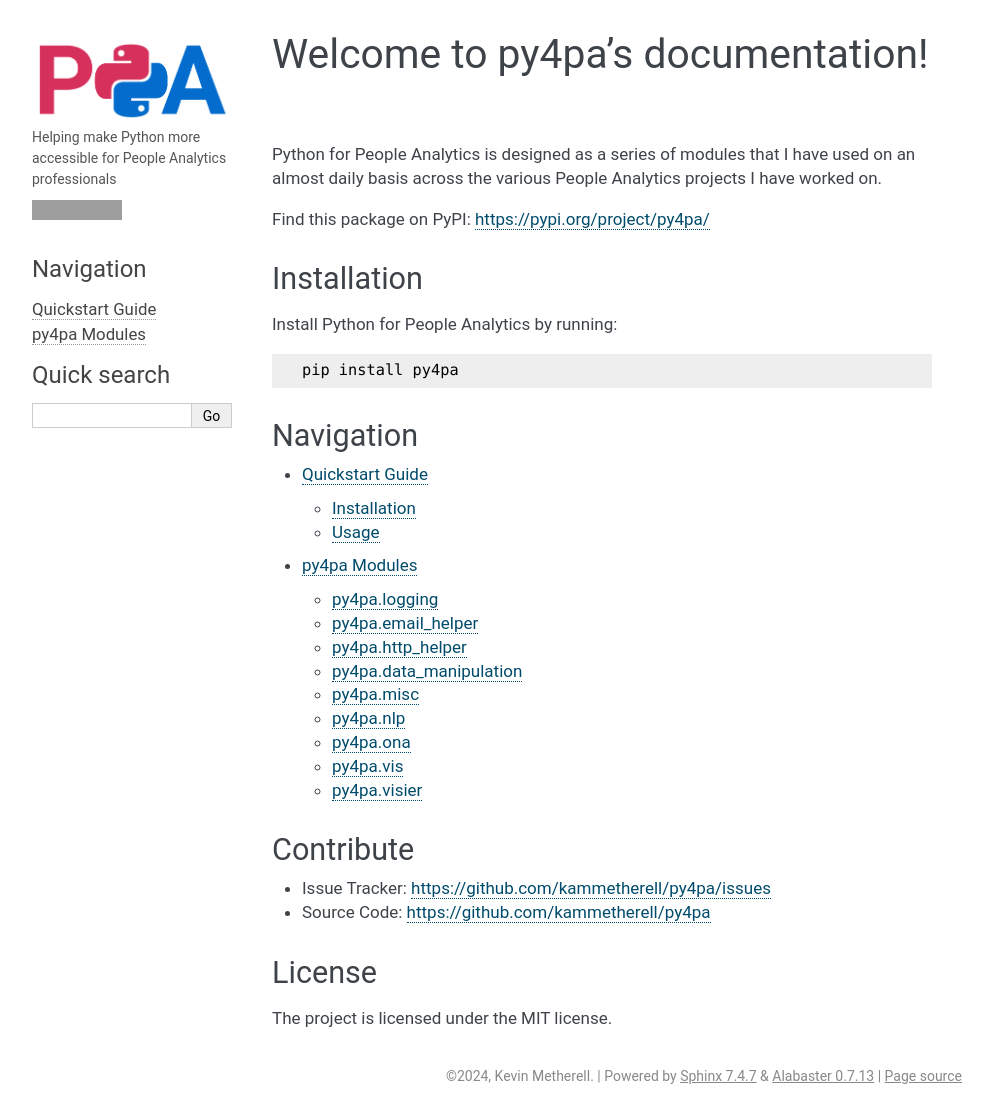
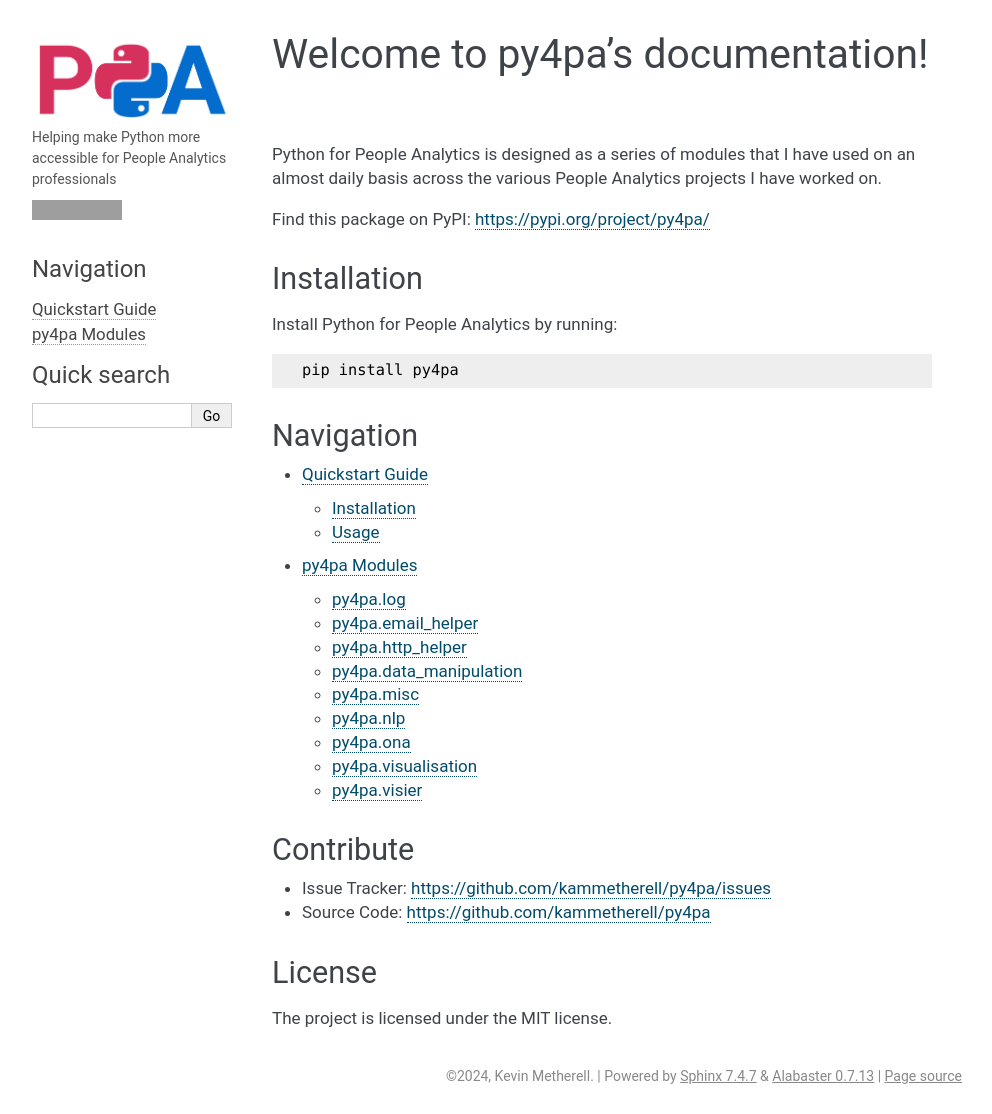
Before and after one commit to kammetherell/py4pa, a Sphinx documentation site: the page built from docs/source/index.rst, in a window 1280 px wide. Shown: the whole page, without its empty margins (148-1140 px from the left). Built offline with Sphinx 7.4.7, drawn with Linux system fonts in a browser that asks for light colours; grey boxes are pictures that could not be loaded.

Commit message:
update docs

```diff
--- a/docs/source/conf.py
+++ b/docs/source/conf.py
@@ -24,6 +24,7 @@
 
 # The full version, including alpha/beta/rc tags
 release = get_version('py4pa')
+version = get_version('py4pa')
 
 
 # -- General configuration ---------------------------------------------------
--- a/docs/source/py4pa.rst
+++ b/docs/source/py4pa.rst
@@ -1,7 +1,7 @@
-py4pa.logging
+py4pa.log
 ------------------
 
-.. automodule:: py4pa.logging
+.. automodule:: py4pa.log
    :members:
    :undoc-members:
    :show-inheritance:
@@ -55,10 +55,10 @@
    :undoc-members:
    :show-inheritance:
 
-py4pa.vis
+py4pa.visualisation
 ----------------
 
-.. automodule:: py4pa.vis
+.. automodule:: py4pa.visualisation
    :members:
    :undoc-members:
    :show-inheritance:
```
